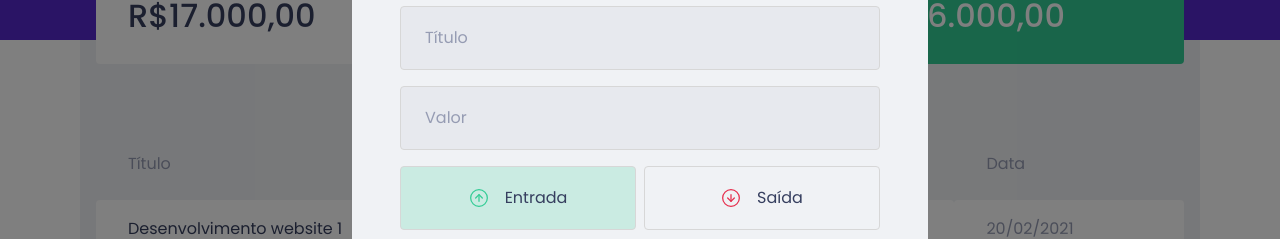
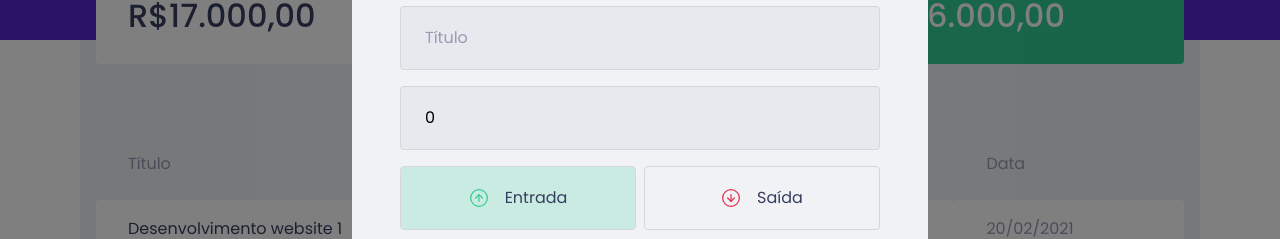
Before and after one commit to sheilakerber/dtmoney-rocketseat, a React (Create React App) app: page / in a window 1280 px wide. Both pictures are taken after a click on the button "Nova transação". Shown: the part 232-471 px from the top of the page. Built offline with nearby package versions, Linux system fonts and the light colour scheme; no server answers; what miragejs would draw is missing.

Commit message:
saves form data (modal form)

```diff
--- a/src/components/NewTransactionModal/index.tsx
+++ b/src/components/NewTransactionModal/index.tsx
@@ -1,12 +1,10 @@
 // import { prependOnceListener } from 'process'
+import { FormEvent, useState } from 'react'
 import Modal  from 'react-modal'
 import incomeImg from '../../assets/income.svg'
 import outcomeImg from '../../assets/outcome.svg'
 import closeImg from '../../assets/close.svg'
-
-
 import { Container, TransactionTypeContainer, RadioBox } from './styles'
-import { useState } from 'react'
 
 interface NewTransactionModalProps{
     isOpen: boolean;
@@ -14,8 +12,20 @@
 }
 
 export function NewTransactionModal({ isOpen, onRequestClose }: NewTransactionModalProps){
-    // para armazenar a informac de qual botao foi selecionado
-    const [type, setType] = useState('deposit')
+    const [title, setTitle] = useState('')          // estado inicial do titulo
+    const [value, setValue] = useState(0)           // estado inicial do valor
+    const [category, setCategory] = useState('')    // estado inicial da categoria
+    const [type, setType] = useState('deposit')     // para armazenar a informac de qual botao foi selecionado
+
+    // para adicionar uma nova transacao na api
+    function handleNewTransaction(event: FormEvent) {
+        event.preventDefault();     // previne reset do form
+
+        // verificando os dados inseridos no form
+        console.log(
+            title, value, category, type
+        )
+    }
 
     return(
         <Modal
@@ -33,16 +43,20 @@
                 <img src={closeImg} alt="Fechar modal" />
             </button>
 
-            <Container>
+            <Container onSubmit={handleNewTransaction} >
                 <h2>Cadastrar transação</h2>
 
                 <input
                     placeholder="Título"
+                    value={title}
+                    onChange={event => setTitle(event.target.value)}    // salva cada nova info inserida na propriedade title
                 />
 
                 <input
                     type="number"
                     placeholder="Valor"
+                    value={value}
+                    onChange={event => setValue(Number(event.target.value))}
                 />
 
                 <TransactionTypeContainer>
@@ -70,6 +84,8 @@
 
                 <input
                     placeholder="Categoria"
+                    value={category}
+                    onChange={event => setCategory(event.target.value)}
                 />
 
                 <button type="submit">
```
